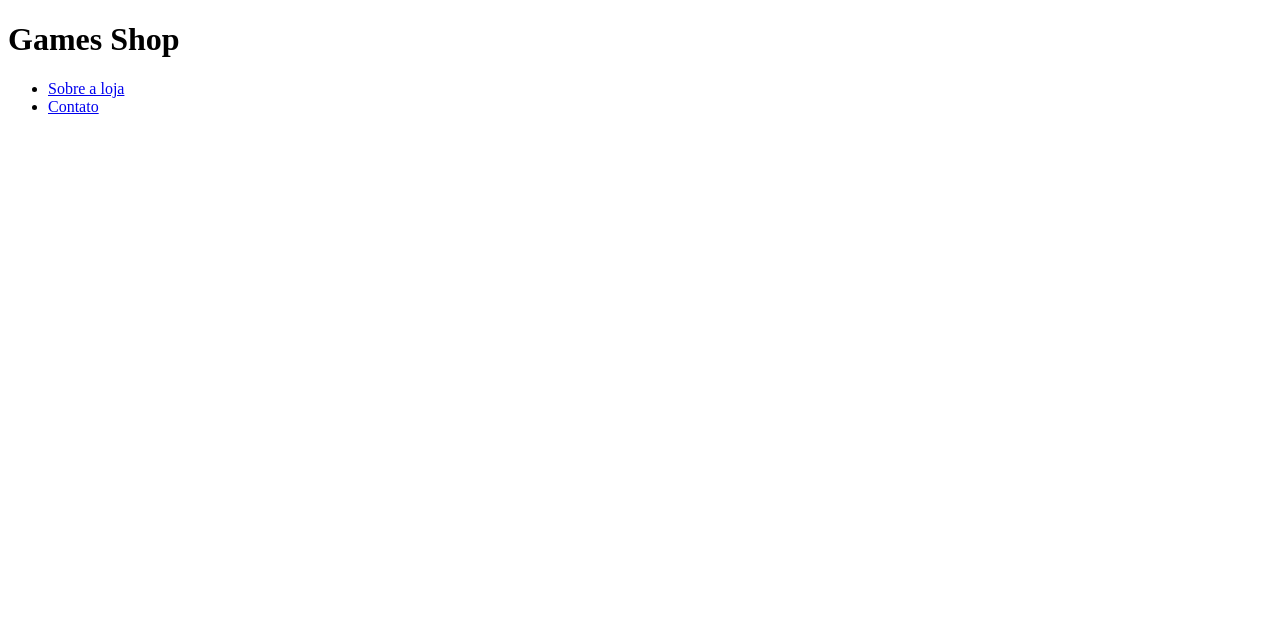
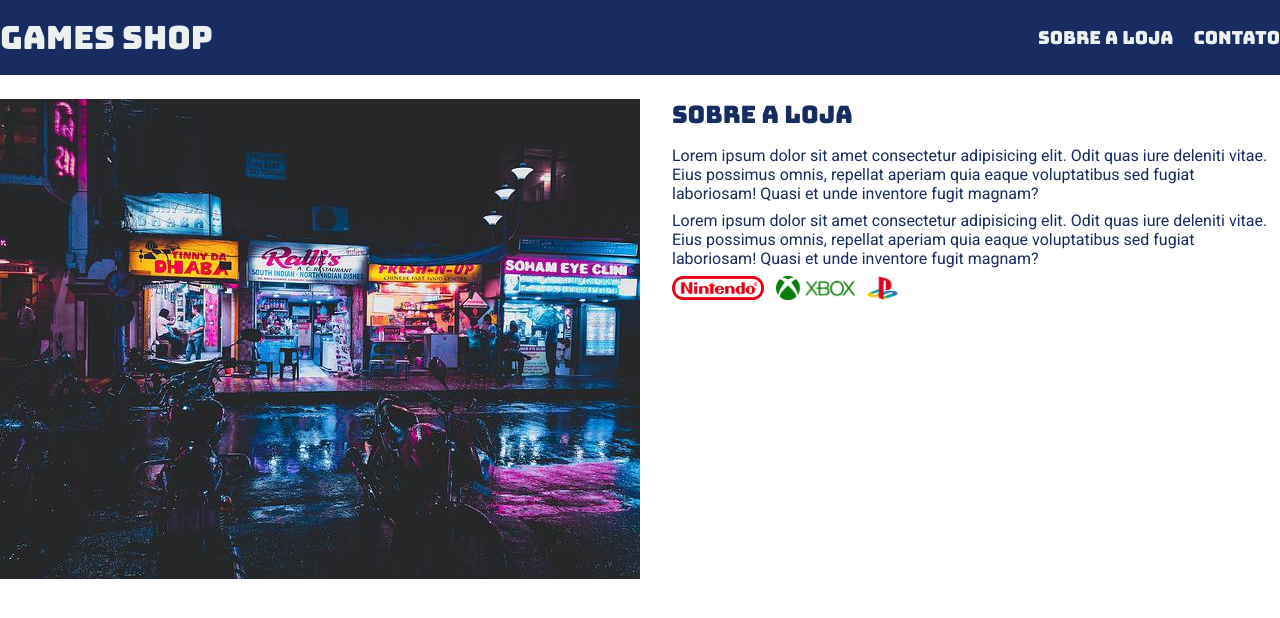
Before and after one commit to MatiasBrighent/Ebac, a plain HTML site: page index.html in a window 1280 px wide. Drawn offline with Linux system fonts and the light colour scheme.

Commit message:
add section e stylesheet

```diff
--- a/index.html
+++ b/index.html
@@ -3,10 +3,16 @@
 <head>
     <meta charset="UTF-8">
     <meta name="viewport" content="width=device-width, initial-scale=1.0">
-    <title>Game Shop-A sua loja de games</title>
+    <title>Game Shop- A sua loja de games</title>
+    <link rel="stylesheet" href="./main.css">
+
+    <link rel="preconnect" href="https://fonts.googleapis.com">
+    <link rel="preconnect" href="https://fonts.gstatic.com" crossorigin>
+    <link href="https://fonts.googleapis.com/css2?family=Bungee&family=Roboto&display=swap" rel="stylesheet">
 </head>
 <body>
     <header>
+        <div class="container">
             <h1>Games Shop</h1>
             <nav>
                 <ul>
@@ -18,6 +24,26 @@
                     </li>
                 </ul>
             </nav>
+        </div>
     </header>
+    <section>
+        <div class="container">
+            <img class="store-front" src="./images/loja.jpg" alt="Fachada da loja Game Shop">
+            <div>
+                <h2>Sobre a loja</h2>
+                <p>
+                    Lorem ipsum dolor sit amet consectetur adipisicing elit. Odit quas iure deleniti vitae. Eius possimus omnis, repellat aperiam quia eaque voluptatibus sed fugiat laboriosam! Quasi et unde inventore fugit magnam?
+                </p>
+                <p>
+                    Lorem ipsum dolor sit amet consectetur adipisicing elit. Odit quas iure deleniti vitae. Eius possimus omnis, repellat aperiam quia eaque voluptatibus sed fugiat laboriosam! Quasi et unde inventore fugit magnam?
+                </p>
+                <ul class="brands-list">
+                    <li><img src="./images/nintendo.png" alt="Nintendo"></li>
+                    <li><img src="./images/xbox.png" alt="Xbox"></li>
+                    <li><img src="./images/playstation.png" alt="Playstaion"></li>
+                </ul>
+            </div>
+        </div>
+    </section>
 </body>
 </html>
--- a/main.css
+++ b/main.css
@@ -3,3 +3,80 @@
     padding: 0px;
     box-sizing: border-box;
 }
+
+header,
+section h2{
+    font-family: "Bungee", sans-serif;
+}
+
+body{
+    font-family: "Roboto", sans-serif;;
+}
+
+header{
+    padding: 16px 0;
+    background-color: #182c61;
+    color: #ecf0f1;
+}
+
+header h1,
+section h2{
+    font-weight: normal;
+}
+
+header nav li{
+    display: inline;
+    margin-left: 16px;
+    font-size: 18px;
+}
+
+header nav li a {
+    color: #ecf0f1;
+    text-decoration: none;
+}
+
+.container{
+    max-width: 1280px;
+    width: 100%;
+    margin:0 auto;
+}
+
+header .container,
+section .container{
+    display: flex;
+    align-items: center;
+    justify-content: space-between;
+}
+
+.brands-list img{
+    height: 24px;
+}
+
+.brands-list li{
+    display: inline;
+    margin-right: 8px;
+}
+
+section .container{
+    align-items: flex-start;
+}
+
+section{
+    padding: 24px 0;
+}
+
+section h2{
+    margin-bottom: 16px;
+}
+
+section{
+    color: #182c61;
+}
+
+section p{
+    margin-bottom: 8px;
+}
+
+.store-front{
+    margin-right: 32px;
+}
```
Lines whose indentation alone changed are shown as unchanged.
